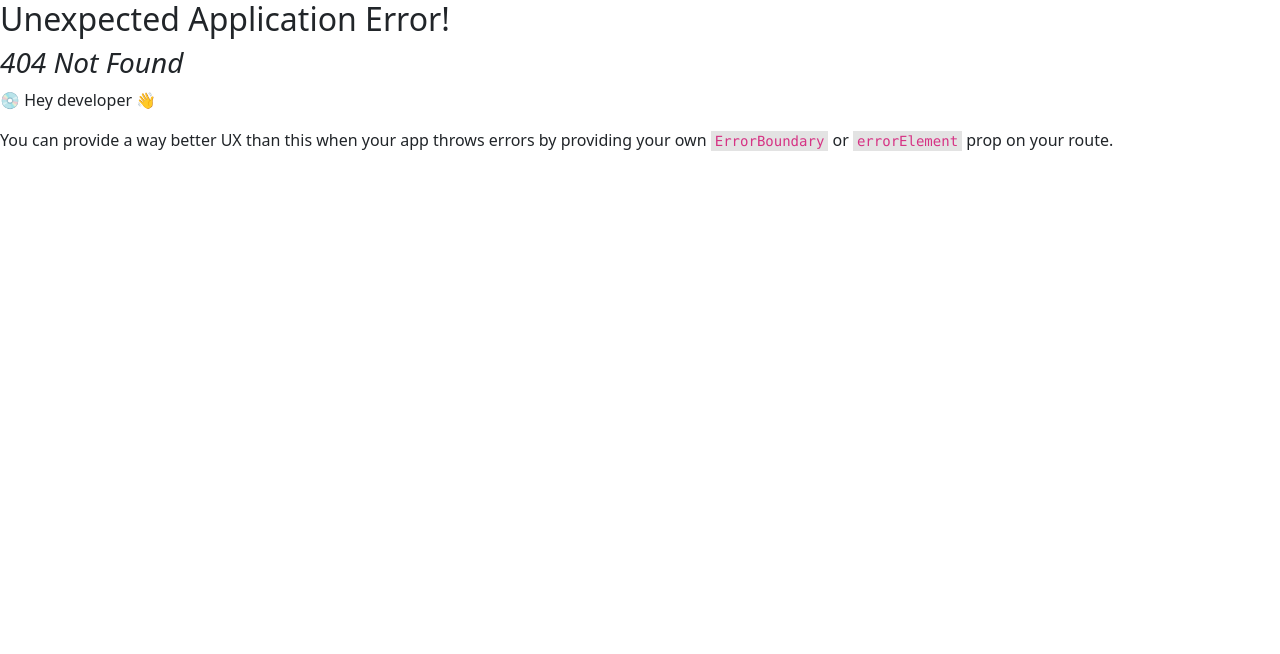
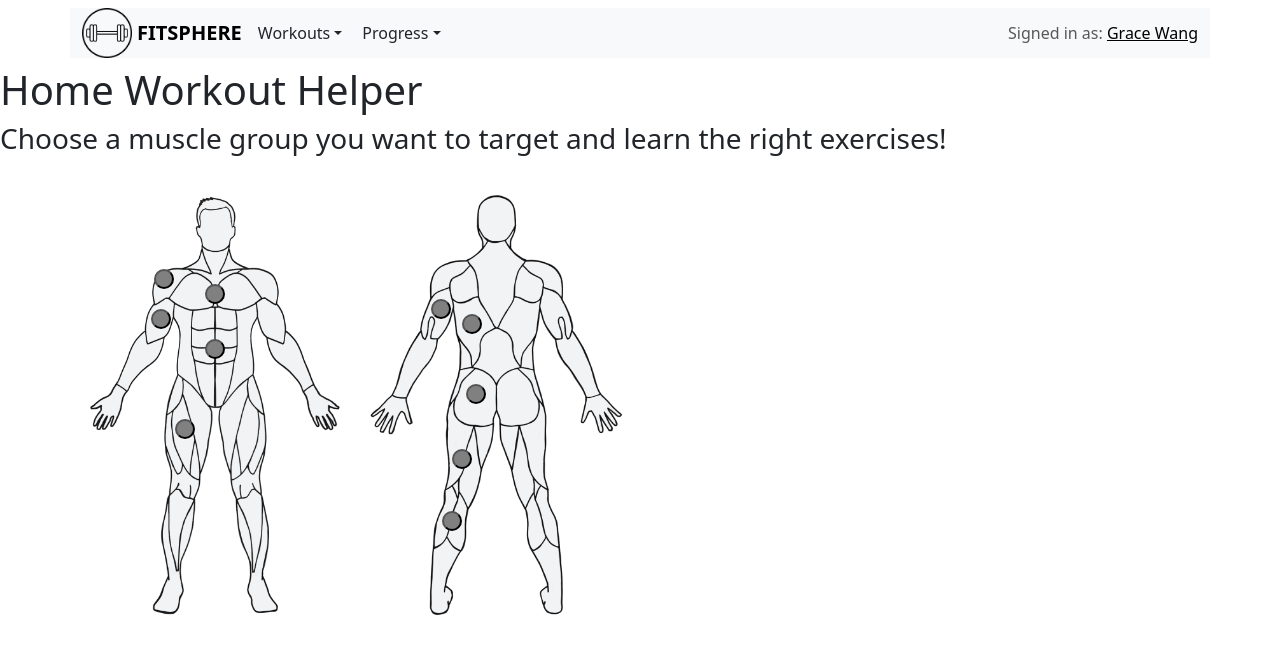
Before and after one commit to theobakshi12/FitSphere-4, a React (Create React App) app in the folder client/: page /homebody in a window 1280 px wide. Before the commit this address had no page. Shown: the top 654 px of the page. Built offline with nearby package versions, Linux system fonts and the light colour scheme.

Commit message:
add home workout helper

```diff
--- /dev/null
+++ b/client/src/HomeBody.js
@@ -0,0 +1,44 @@
+import React from 'react';
+import NavBar from './components/navBar';
+import { useNavigate } from 'react-router-dom';
+import "./Body.css"
+import CircularButton from './CircularButton';
+
+function HomeBody() {
+  const navigate = (path) => window.open(path, '_blank');
+  const buttons = [
+    { id: 1, top: '24%', left: '29.3%', path: "https://www.youtube.com/watch?v=BkS1-El_WlE&pp=ygUiY2hlc3Qgd29ya291dCBhdCBob21lIG5vIGVxdWlwbWVudA%3D%3D"}, //chest
+    { id: 2, top: '21%', left: '22%', path: "https://www.youtube.com/watch?v=mwTKZ9VX6-8&pp=ygUwc2hvdWxkZXJzIHdvcmtvdXQgYXQgaG9tZSBubyBlcXVpcG1lbnQgYmVnaW5uZXJz"}, //delt
+    { id: 3, top: '29%', left: '21.5%', path: "https://www.youtube.com/watch?v=wwKb-wZCEjs&pp=ygUjYmljZXBzIHdvcmtvdXQgYXQgaG9tZSBubyBlcXVpcG1lbnQ%3D"}, //biceps
+    { id: 4, top: '51%', left: '25%', path: "https://www.youtube.com/watch?v=C5aHk9mrLv8&pp=ygUscXVhZHMgd29ya291dCBhdCBob21lIG5vIGVxdWlwbWVudCBiZWdpbm5lcnM%3D"}, //quads
+    { id: 5, top: '35%', left: '29.3%', path: "https://www.youtube.com/watch?v=tfL4g3l2X4Y&pp=ygUqYWJzIHdvcmtvdXQgYXQgaG9tZSBubyBlcXVpcG1lbnQgYmVnaW5uZXJz"}, //abs
+
+    { id: 6, top: '30%', left: '66%', path: "https://www.youtube.com/watch?v=SOvsUhLCdys&pp=ygUhbGF0cyB3b3Jrb3V0IGF0IGhvbWUgbm8gZXF1aXBtZW50"}, //lats
+    { id: 7, top: '44%', left: '66.5%', path: "https://www.youtube.com/watch?v=6hOAGDbkLOw&pp=ygUtZ2x1dGVzIHdvcmtvdXQgYXQgaG9tZSBubyBlcXVpcG1lbnQgYmVnaW5uZXJz"}, //glutes
+    { id: 8, top: '27%', left: '61.5%', path: "https://www.youtube.com/watch?v=z8_fSUc7MTw&pp=ygUudHJpY2VwcyB3b3Jrb3V0IGF0IGhvbWUgbm8gZXF1aXBtZW50IGJlZ2lubmVycw%3D%3D"}, //triceps
+    { id: 9, top: '57%', left: '64.5%', path: "https://www.youtube.com/watch?v=9N3kVU_tj7s&pp=ygUwaGFtc3RyaW5nIHdvcmtvdXQgYXQgaG9tZSBubyBlcXVpcG1lbnQgYmVnaW5uZXJz"}, //hamstring
+    { id: 10, top: '69.5%', left: '63.1%', path: "https://www.youtube.com/watch?v=-tJSMx4n6-g&pp=ygUtY2FsdmVzIHdvcmtvdXQgYXQgaG9tZSBubyBlcXVpcG1lbnQgYmVnaW5uZXJz"}, //calves
+
+  ];
+    return (
+      <div>
+        <NavBar></NavBar>
+        <h1>Home Workout Helper</h1>
+        <h3>Choose a muscle group you want to target and learn the right exercises!</h3>
+        <figure className="image-container">
+          <img src="bodyparts.png"/>
+          {buttons.map(btn => (
+          <CircularButton
+            href="/"
+            key={btn.id}
+            style={{ position: 'absolute', top: btn.top, left: btn.left }}
+            onClick={() => navigate(btn.path)}
+          >
+          </CircularButton>
+          ))}
+        </figure>
+      </div>
+    );
+  }
+
+export default HomeBody;
--- a/client/src/components/navBar.js
+++ b/client/src/components/navBar.js
@@ -12,7 +12,7 @@ function NavBar() {
         <Navbar.Brand className="logo" href="/">FITSPHERE</Navbar.Brand>
         <NavDropdown className="workouts" title="Workouts" id="basic-nav-dropdown">
               <NavDropdown.Item href="/body">Gym Workouts</NavDropdown.Item>
-              <NavDropdown.Item href="#homeWorkouts">Home Workouts (No Equipment)</NavDropdown.Item>
+              <NavDropdown.Item href="/homebody">Home Workouts (No Equipment)</NavDropdown.Item>
             </NavDropdown>
             <NavDropdown className="workouts" title="Progress" id="basic-nav-dropdown">
               <NavDropdown.Item>17 💪</NavDropdown.Item>
--- a/client/src/index.js
+++ b/client/src/index.js
@@ -7,6 +7,7 @@ import {
 import './index.css';
 import App from './App';
 import Body from './Body';
+import HomeBody from './HomeBody';
 import reportWebVitals from './reportWebVitals';
 import 'bootstrap/dist/css/bootstrap.min.css';
 import Abs from './exercises/Abs';
@@ -28,6 +29,10 @@ const router = createBrowserRouter([
   {
     path:"/body",
     element: <Body></Body>
+  },
+  {
+    path:"/homebody",
+    element: <HomeBody></HomeBody>
   },
   {
     path:"/abs",
```
